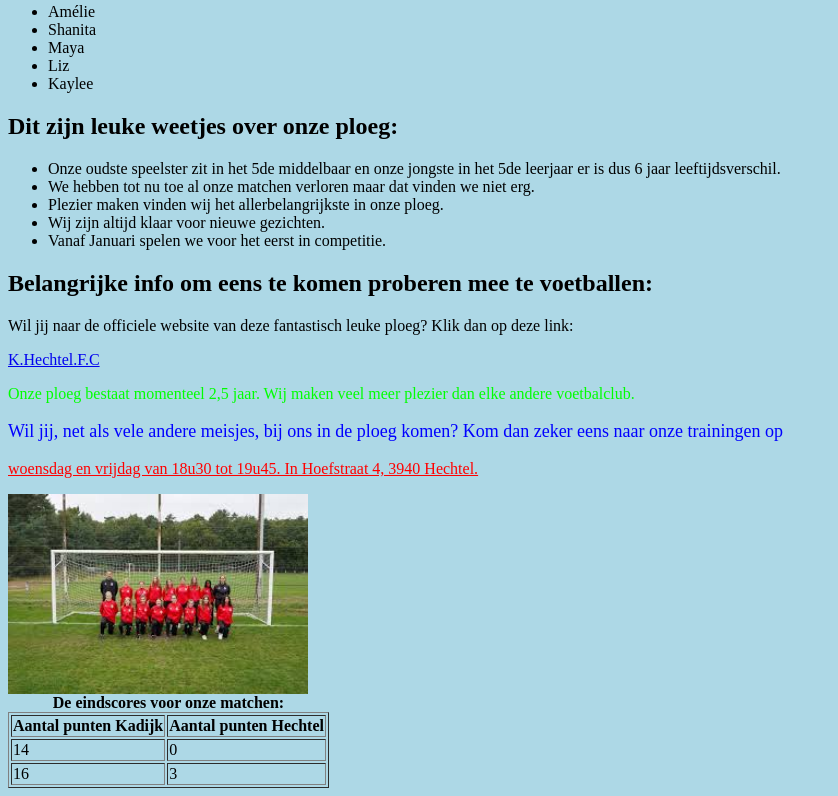
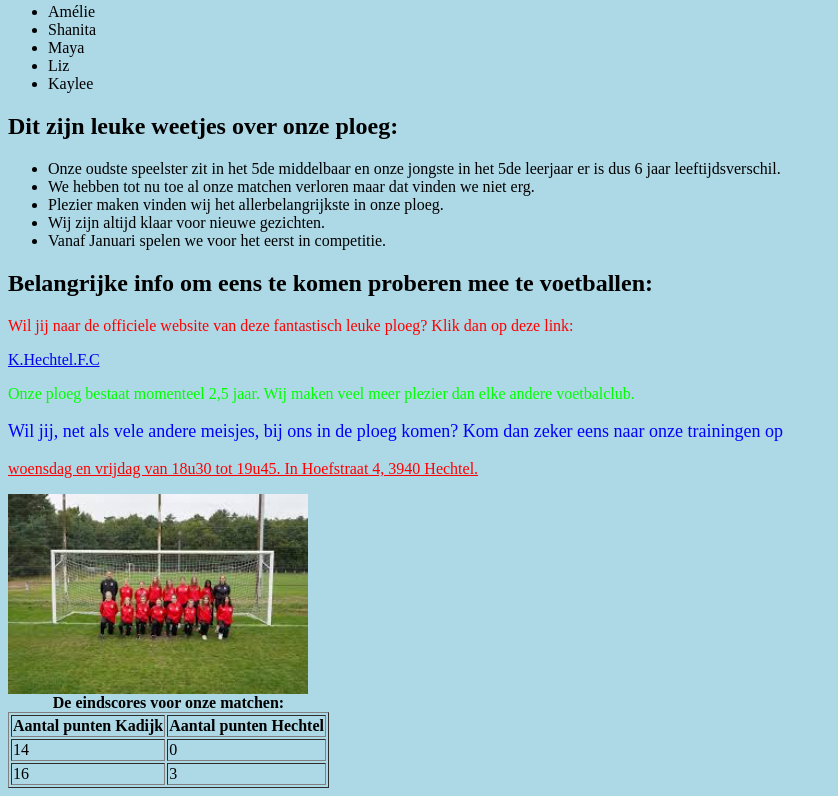
Before and after one commit to NetteBwico/htmlseminarieNB, a plain HTML site: page index.html in a window 1280 px wide. Shown: the part 723-1519 px from the top of the page, without its empty margins (0-838 px from the left). Drawn offline with Linux system fonts and the light colour scheme.

Commit message:
Update index.html

```diff
--- a/index.html
+++ b/index.html
@@ -59,7 +59,7 @@
       <li> Vanaf Januari spelen we voor het eerst in competitie.</li>
      </ul>
   <h2> Belangrijke info om eens te komen proberen mee te voetballen:</h2>
-       <p>Wil jij naar de officiele website van deze fantastisch leuke ploeg? Klik dan op deze link:
+       <p style="color: #ff0000;">Wil jij naar de officiele website van deze fantastisch leuke ploeg? Klik dan op deze link:
        </p>
            <a href="https://www.khechtelfc.be/" target="_blank">K.Hechtel.F.C </a></p>
         <p style="color: rgb(0, 255, 0);">
```
